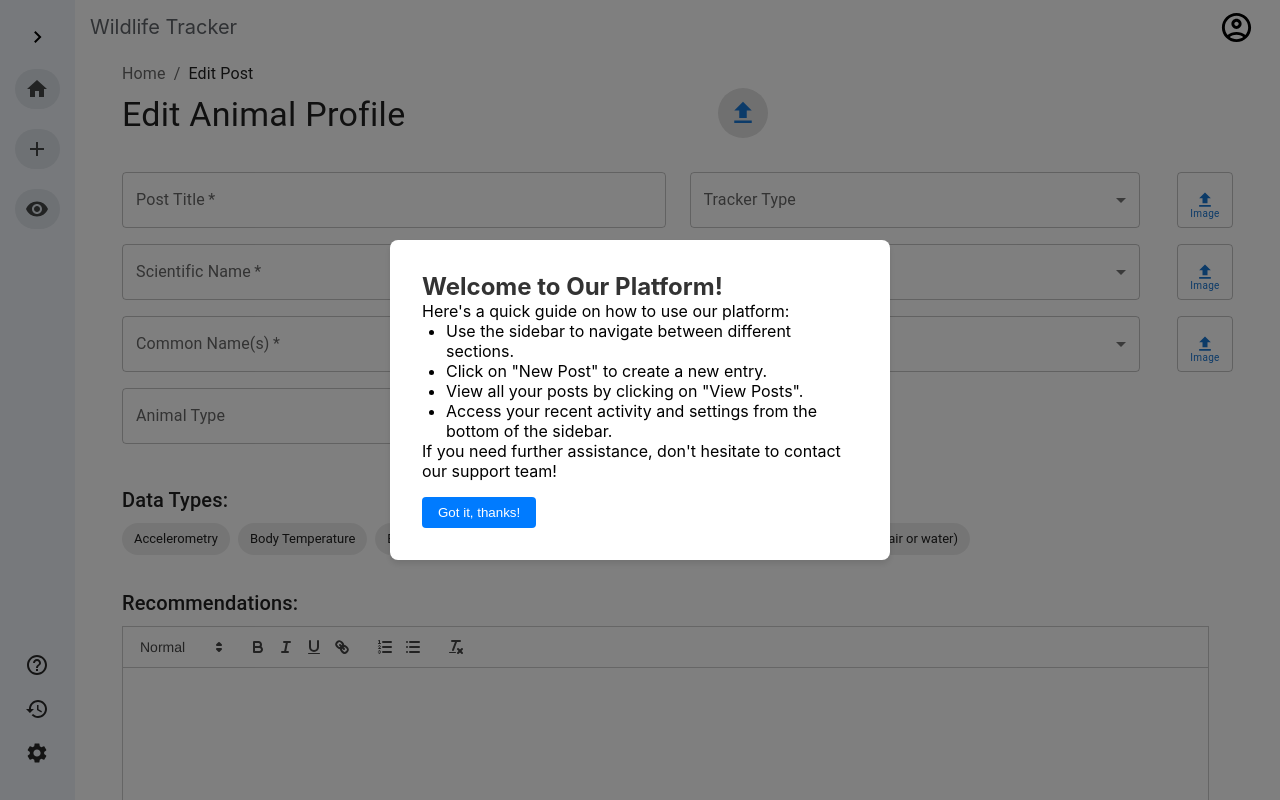
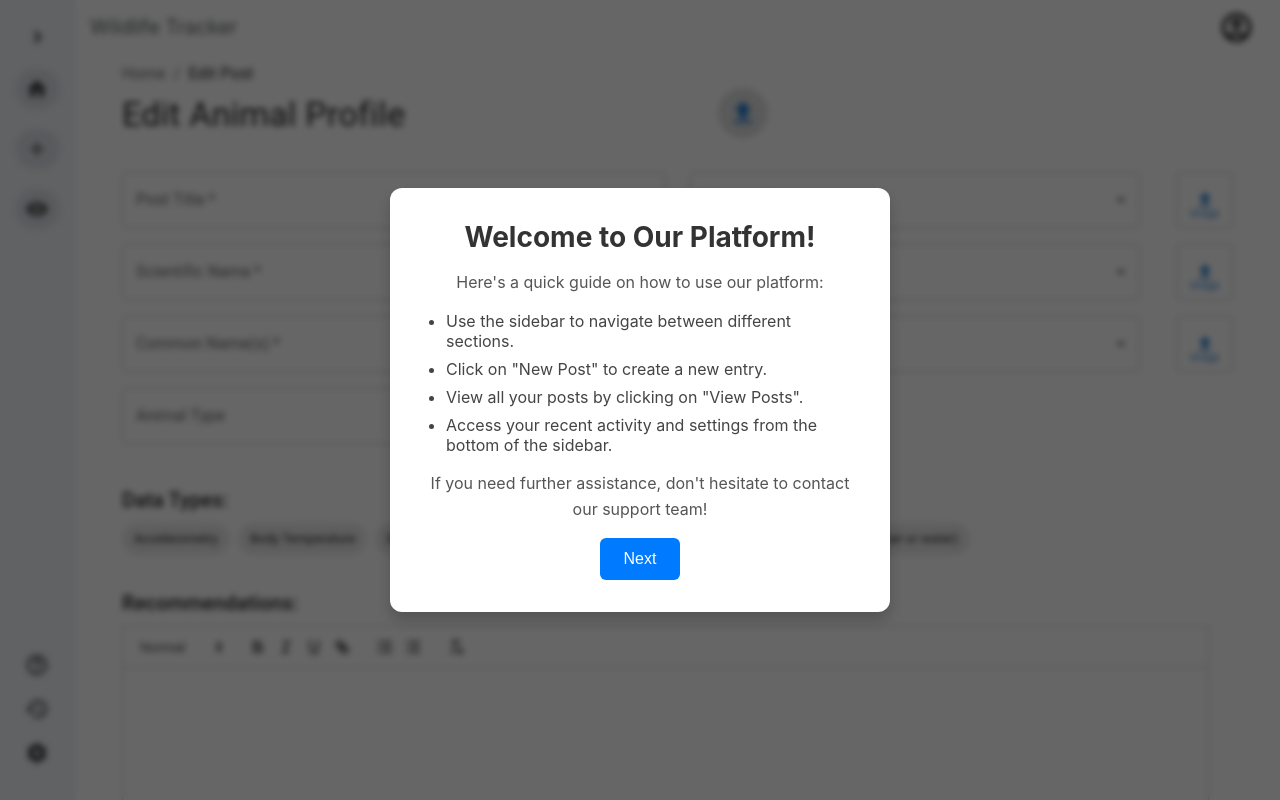
Before and after one commit to The-Enforcers/WildLife-Tracker-Repo-JIC4125, a React (Create React App) app in the folder frontend/: page /edit-post/1 in a window 1280 px wide. Built offline with nearby package versions, Linux system fonts and the light colour scheme; no server answers.

Commit message:
added better tutorials with more details and highlighting

```diff
--- a/frontend/src/components/HelpPopup/HelpPopup.css
+++ b/frontend/src/components/HelpPopup/HelpPopup.css
@@ -4,44 +4,67 @@
   left: 0;
   right: 0;
   bottom: 0;
-    background-color: rgba(0, 0, 0, 0.5);
+  background-color: rgba(0, 0, 0, 0.6);
   display: flex;
   justify-content: center;
   align-items: center;
   z-index: 9999;
+  backdrop-filter: blur(3px);
 }
 
 .help-popup-content {
-    background-color: white;
+  background-color: #fff;
   padding: 2rem;
-    border-radius: 8px;
+  border-radius: 12px;
   max-width: 500px;
   width: 90%;
-    max-height: 90vh;
+  max-height: 80vh;
   overflow-y: auto;
-    box-shadow: 0 4px 6px rgba(0, 0, 0, 0.1);
+  box-shadow: 0 8px 16px rgba(0, 0, 0, 0.2);
+  text-align: center;
 }
 
 .help-popup-content h2 {
   margin-top: 0;
+  font-size: 1.75rem;
   color: #333;
+  margin-bottom: 1rem;
+}
+
+.help-popup-content p {
+  color: #555;
+  line-height: 1.6;
+  margin-bottom: 1rem;
 }
 
 .help-popup-content ul {
   padding-left: 1.5rem;
+  text-align: left;
+  margin-bottom: 1rem;
+}
+
+.help-popup-content li {
+  margin-bottom: 0.5rem;
+  color: #444;
 }
 
 .help-popup-content button {
-    margin-top: 1rem;
-    padding: 0.5rem 1rem;
+  padding: 0.75rem 1.5rem;
   background-color: #007bff;
   color: white;
   border: none;
-    border-radius: 4px;
+  border-radius: 6px;
   cursor: pointer;
-    transition: background-color 0.3s ease;
+  font-size: 1rem;
+  transition: background-color 0.3s ease, transform 0.2s ease;
 }
 
 .help-popup-content button:hover {
   background-color: #0056b3;
+  transform: scale(1.07);
 }
+
+.help-popup-content button:active {
+  background-color: #004494;
+  transform: scale(1);
+}
--- a/frontend/src/components/HelpPopup/HelpPopup.js
+++ b/frontend/src/components/HelpPopup/HelpPopup.js
@@ -1,6 +1,6 @@
-import React, { useState, useEffect } from 'react';
-import { createPortal } from 'react-dom';
-import './HelpPopup.css';
+import React, { useState, useEffect } from "react";
+import { createPortal } from "react-dom";
+import "./HelpPopup.css";
 
 const HelpPopup = ({ isOpen, onClose }) => {
   const [isVisible, setIsVisible] = useState(isOpen);
@@ -20,10 +20,16 @@ const HelpPopup = ({ isOpen, onClose }) => {
           <li>Use the sidebar to navigate between different sections.</li>
           <li>Click on "New Post" to create a new entry.</li>
           <li>View all your posts by clicking on "View Posts".</li>
-          <li>Access your recent activity and settings from the bottom of the sidebar.</li>
+          <li>
+            Access your recent activity and settings from the bottom of the
+            sidebar.
+          </li>
         </ul>
-        <p>If you need further assistance, don't hesitate to contact our support team!</p>
-        <button onClick={onClose}>Got it, thanks!</button>
+        <p>
+          If you need further assistance, don't hesitate to contact our support
+          team!
+        </p>
+        <button onClick={onClose}>Next</button>
       </div>
     </div>,
     document.body
--- a/frontend/src/components/Sidebar/Sidebar.css
+++ b/frontend/src/components/Sidebar/Sidebar.css
@@ -141,6 +141,67 @@
   cursor: pointer;
   transition: box-shadow 0.1s ease-in-out;
 }
+/* Tutorial Backdrop */
+.tutorial-backdrop {
+  position: fixed;
+  top: 0;
+  left: 0;
+  width: 100vw;
+  height: 100vh;
+  background-color: rgba(0, 0, 0, 0.3);
+  display: flex;
+  justify-content: center;
+  align-items: center;
+  z-index: 9999;
+}
+
+/* Transparent highlight over the current icon */
+.tutorial-highlight {
+  position: absolute;
+  border-radius: 10px;
+  background-color: transparent;
+  box-shadow: 0 0 0 1270px rgba(0, 0, 0, 0.5), 0 0 10px rgba(255, 255, 255, 1);
+  z-index: 10000;
+}
+
+/* Tutorial Content near the icon */
+.tutorial-content {
+  background-color: #fff;
+  border-radius: 8px;
+  padding: 20px;
+  max-width: 300px;
+  text-align: center;
+  box-shadow: 0 4px 15px rgba(0, 0, 0, 0.2);
+  position: absolute;
+  z-index: 10001;
+}
+
+.tutorial-content p {
+  font-size: 1.2rem;
+  color: #333;
+  margin-bottom: 20px;
+}
+
+/* Tutorial Button */
+.tutorial-btn {
+  background-color: #007bff;
+  color: white;
+  border: none;
+  padding: 10px 20px;
+  border-radius: 5px;
+  cursor: pointer;
+  font-size: 1rem;
+  transition: background-color 0.3s ease, transform 0.2s ease;
+}
+.tutorial-btn:hover {
+  background-color: #0056b3;
+  transform: scale(1.07);
+}
+
+.tutorial-btn:active {
+  background-color: #004494;
+  transform: scale(1);
+}
 
 @media (max-width: 600px) {
   .sidebar {
--- a/frontend/src/components/Sidebar/Sidebar.jsx
+++ b/frontend/src/components/Sidebar/Sidebar.jsx
@@ -1,4 +1,4 @@
-import React, { useState, useEffect } from "react";
+import React, { useState, useEffect, useRef } from "react";
 import { useNavigate, useLocation } from "react-router-dom";
 import "./Sidebar.css";
 import { Tooltip } from "react-tooltip";
@@ -23,8 +23,31 @@ const Sidebar = () => {
 
   const [extended, setExtended] = useState(location.pathname === "/");
   const [isHelpPopupOpen, setIsHelpPopupOpen] = useState(false);
+  const [tutorialActive, setTutorialActive] = useState(false);
+  const [currentStep, setCurrentStep] = useState(0);
+  const iconRefs = useRef([]);
 
-  // auto-collapse sidebar on small screens
+  // Define tutorial steps
+  const tutorialSteps = [
+    { iconId: "new-post", text: "This is where you can create a new post.", refIndex: 1 },
+    { iconId: "view-posts", text: "Here, you can view all the posts that have been submitted.", refIndex: 2 },
+    { iconId: "help", text: "Need help? Click here for assistance.", refIndex: 3 },
+    { iconId: "history", text: "This is your activity log, where you can see recent activity.", refIndex: 4 },
+    { iconId: "settings", text: "This is the Settings button. Click here to change your preferences.", refIndex: 5 },
+  ];
+
+  // Check if the user has visited before and initialize the tutorial state
+  useEffect(() => {
+    const hasVisitedBefore = localStorage.getItem("visitedBefore");
+
+    if (!hasVisitedBefore) {
+      // First time visit, show help popup and tutorial
+      setIsHelpPopupOpen(true);
+      localStorage.setItem("visitedBefore", "true");
+    }
+  }, []);
+
+  // Auto-collapse sidebar on small screens
   useEffect(() => {
     const handleResize = () => {
       if (window.innerWidth < 1000) {
@@ -35,23 +58,10 @@ const Sidebar = () => {
     };
 
     window.addEventListener("resize", handleResize);
-
     handleResize();
-
     return () => {
       window.removeEventListener("resize", handleResize);
     };
-  }, [location]);
-
-  useEffect(() => {
-    setExtended(location.pathname === "/");
-
-    // Check if the user has visited the site before
-    const isFirstVisit = !localStorage.getItem("hasVisitedBefore");
-    if (isFirstVisit) {
-      setIsHelpPopupOpen(true);
-      localStorage.setItem("hasVisitedBefore", "true");
-    }
   }, [location]);
 
   const toggleSidebar = () => {
@@ -62,12 +72,27 @@ const Sidebar = () => {
     navigate(path);
   };
 
-  const openHelpPopup = () => {
-    setIsHelpPopupOpen(true);
+  const closeHelpPopup = () => {
+    setIsHelpPopupOpen(false);
+    setTutorialActive(true); // Start tutorial after the help popup is closed
   };
 
-  const closeHelpPopup = () => {
-    setIsHelpPopupOpen(false);
+  const handleNextStep = () => {
+    if (currentStep < tutorialSteps.length - 1) {
+      setCurrentStep(currentStep + 1);
+    } else {
+      setTutorialActive(false); // End tutorial
+    }
+  };
+
+  // Get the position of the current icon being highlighted
+  const getIconPosition = () => {
+    const ref = iconRefs.current[tutorialSteps[currentStep].refIndex];
+    if (ref) {
+      const rect = ref.getBoundingClientRect();
+      return { top: rect.top, left: rect.left, width: rect.width, height: rect.height };
+    }
+    return { top: 0, left: 0, width: 0, height: 0 };
   };
 
   return (
@@ -109,8 +134,9 @@ const Sidebar = () => {
           </div>
 
           <div
+            ref={(el) => (iconRefs.current[0] = el)}
             onClick={() => handleNavigation("/")}
-            className="new-post"
+            className={`new-post ${currentStep === 0 ? "highlight" : ""}`}
             data-tooltip-id="home"
             data-tooltip-content="Home"
           >
@@ -120,8 +146,9 @@ const Sidebar = () => {
           </div>
 
           <div
+            ref={(el) => (iconRefs.current[1] = el)}
             onClick={() => handleNavigation("/create")}
-            className="new-post"
+            className={`new-post ${currentStep === 1 ? "highlight" : ""}`}
             data-tooltip-id="new-post"
             data-tooltip-content="New Post"
           >
@@ -131,8 +158,9 @@ const Sidebar = () => {
           </div>
 
           <div
+            ref={(el) => (iconRefs.current[2] = el)}
             onClick={() => handleNavigation("/results")}
-            className="view-posts"
+            className={`view-posts ${currentStep === 2 ? "highlight" : ""}`}
             data-tooltip-id="view-posts"
             data-tooltip-content="View Posts"
           >
@@ -142,21 +170,62 @@ const Sidebar = () => {
           </div>
         </div>
         <div className="bottom">
-          <div className="bottom-item recent-entry" onClick={openHelpPopup}>
+          <div
+            ref={(el) => (iconRefs.current[3] = el)}
+            className={`bottom-item recent-entry ${currentStep === 3 ? "highlight" : ""}`}
+            onClick={() => setTutorialActive(true)}
+          >
             <HelpOutlineIcon />
             {extended && <p>Help</p>}
           </div>
-          <div className="bottom-item recent-entry">
+          <div
+            ref={(el) => (iconRefs.current[4] = el)}
+            className={`bottom-item recent-entry ${currentStep === 4 ? "highlight" : ""}`}
+          >
             <HistoryIcon />
             {extended && <p>Activity</p>}
           </div>
-          <div className="bottom-item recent-entry">
+          <div
+            ref={(el) => (iconRefs.current[5] = el)}
+            className={`bottom-item recent-entry ${currentStep === 5 ? "highlight" : ""}`}
+          >
             <SettingsIcon />
             {extended && <p>Settings</p>}
           </div>
         </div>
       </div>
-      <HelpPopup isOpen={isHelpPopupOpen} onClose={closeHelpPopup} />
+
+      {isHelpPopupOpen && <HelpPopup isOpen={isHelpPopupOpen} onClose={closeHelpPopup} />}
+
+      {tutorialActive && (
+        <div className="tutorial-backdrop">
+          <div
+            className="tutorial-highlight"
+            style={{
+              top: `${getIconPosition().top}px`,
+              left: `${getIconPosition().left}px`,
+              width: `${getIconPosition().width}px`,
+              height: `${getIconPosition().height}px`,
+            }}
+          />
+          <div
+            className="tutorial-content"
+            style={{
+              top: `${
+                getIconPosition().top + getIconPosition().height + 150 > window.innerHeight
+                  ? getIconPosition().top - 100
+                  : getIconPosition().top + getIconPosition().height + 10
+              }px`,
+              left: `${getIconPosition().left + getIconPosition().width + 20}px`,
+            }}
+          >
+            <p>{tutorialSteps[currentStep].text}</p>
+            <button onClick={handleNextStep} className="tutorial-btn">
+              {currentStep < tutorialSteps.length - 1 ? "Next" : "Finish"}
+            </button>
+          </div>
+        </div>
+      )}
     </>
   );
 };
```
Lines whose indentation alone changed are shown as unchanged.
